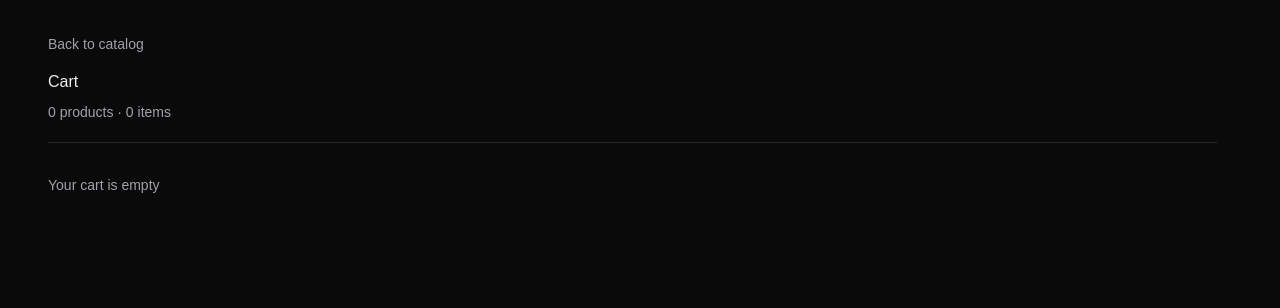
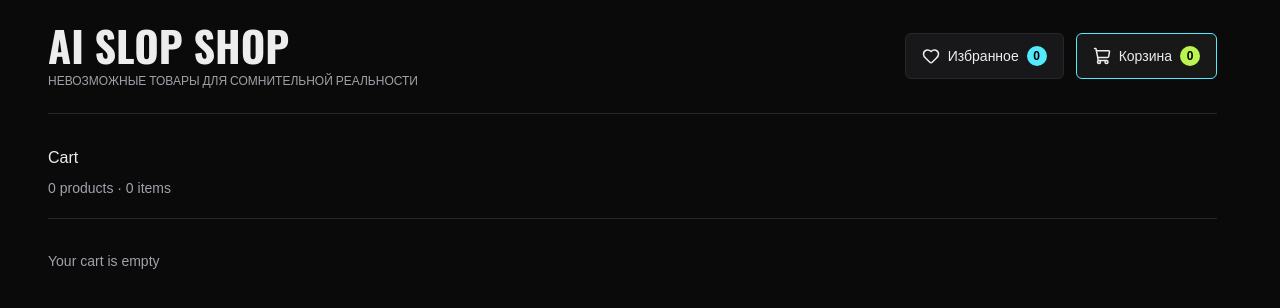
Before and after one commit to Randallflagg19/react-shop-lab, a Next.js app: page /cart in a window 1280 px wide. Shown: the top 308 px of the page. Built offline with nearby package versions, Linux system fonts and the light colour scheme.

Commit message:
feat: add shared header and favorites page

```diff
--- a/src/app/cart/page.tsx
+++ b/src/app/cart/page.tsx
@@ -1,9 +1,13 @@
 import { Cart } from "@/features/cart/ui/Cart";
+import { SiteHeader } from "@/widgets/site-header/ui/SiteHeader";
 
 export default function CartPage() {
   return (
-    <main className="page">
-      <Cart />
-    </main>
+    <>
+      <SiteHeader />
+      <main className="page">
+        <Cart />
+      </main>
+    </>
   );
 }
--- /dev/null
+++ b/src/app/favorites/page.tsx
@@ -0,0 +1,54 @@
+"use client";
+
+import Link from "next/link";
+import { useFavorites } from "@/features/favorites/model/useFavorites";
+import { useProducts } from "@/features/products-catalog/model/useProducts";
+import { CatalogProductList } from "@/features/products-catalog/ui/CatalogProductList";
+import { SiteHeader } from "@/widgets/site-header/ui/SiteHeader";
+
+export default function FavoritesPage() {
+  const { products, isLoading, error } = useProducts();
+  const { favoriteIds, toggleFavorite } = useFavorites();
+  const favoriteProducts = products.filter((product) =>
+    favoriteIds.includes(product.id),
+  );
+
+  return (
+    <>
+      <SiteHeader />
+      <main className="page">
+      <header className="mb-7 border-b border-[var(--border)] pb-5">
+        <h1 className="m-0 text-3xl">Избранное</h1>
+        <p className="m-0 mt-2 text-sm text-[var(--muted)]">
+          Сохранённые товары: {favoriteProducts.length}
+        </p>
+      </header>
+
+      {isLoading && <p className="text-[var(--muted)]">Загрузка...</p>}
+      {error && <p className="text-rose-400">{error}</p>}
+
+      {!isLoading && !error && favoriteProducts.length === 0 && (
+        <div className="rounded-lg border border-[var(--border)] bg-[var(--card)] p-6">
+          <p className="m-0 text-[var(--muted)]">
+            В избранном пока ничего нет.
+          </p>
+          <Link
+            href="/"
+            className="mt-4 inline-block text-cyan-300 underline-offset-4 hover:underline"
+          >
+            Вернуться в каталог
+          </Link>
+        </div>
+      )}
+
+      {!isLoading && !error && favoriteProducts.length > 0 && (
+        <CatalogProductList
+          products={favoriteProducts}
+          favoriteIds={favoriteIds}
+          toggleFavorite={toggleFavorite}
+        />
+      )}
+      </main>
+    </>
+  );
+}
--- a/src/app/globals.css
+++ b/src/app/globals.css
@@ -32,16 +32,29 @@ body {
   padding: 32px 0 64px;
 }
 
+.site-header-inner {
+  width: min(100% - 96px, 1600px);
+  margin: 0 auto;
+}
+
 @media (min-width: 761px) and (max-width: 1000px) {
+  .page,
+  .site-header-inner {
+    width: calc(100% - 48px);
+  }
+
   .page {
-    width: calc(100% - 48px);
     padding: 28px 0 48px;
   }
 }
 
 @media (max-width: 760px) {
+  .page,
+  .site-header-inner {
+    width: calc(100% - 32px);
+  }
+
   .page {
-    width: calc(100% - 32px);
     padding: 24px 0 40px;
   }
 }
--- a/src/app/page.tsx
+++ b/src/app/page.tsx
@@ -1,9 +1,5 @@
 import { Catalog } from "@/features/products-catalog/ui/Catalog";
 
 export default function Home() {
-  return (
-    <main className="page">
-      <Catalog />
-    </main>
-  );
+  return <Catalog />;
 }
--- a/src/app/products/[slug]/page.tsx
+++ b/src/app/products/[slug]/page.tsx
@@ -2,6 +2,7 @@ import { ProductDetails } from "@/entities/product/ui/ProductDetails";
 import { AddToCartButton } from "@/features/cart/ui/AddToCartButton";
 import { fetchProductBySlug } from "@/entities/product/api/productBySlug";
 import { notFound } from "next/navigation";
+import { SiteHeader } from "@/widgets/site-header/ui/SiteHeader";
 
 export default async function ProductPage({
   params,
@@ -16,11 +17,14 @@ export default async function ProductPage({
   }
 
   return (
+    <>
+      <SiteHeader />
       <main className="page">
         <ProductDetails
           product={product}
           actions={<AddToCartButton product={product} />}
         />
       </main>
+    </>
   );
 }
--- a/src/features/cart/ui/Cart.tsx
+++ b/src/features/cart/ui/Cart.tsx
@@ -3,7 +3,6 @@
 import { CartRow } from "./CartRow";
 import { CartSummary } from "./CartSummary";
 import { useCartContext } from "../model/CartContext";
-import Link from "next/link";
 
 export function Cart() {
   const cart = useCartContext();
@@ -11,12 +10,6 @@ export function Cart() {
   return (
     <section>
       <header className="mb-6 border-b border-[var(--border)] pb-5">
-        <Link
-          href="/"
-          className="mb-4 inline-block text-sm text-[var(--muted)] no-underline hover:text-[var(--foreground)]"
-        >
-          Back to catalog
-        </Link>
         <h1 className="m-0">Cart</h1>
         <p className="m-0 mt-2 text-sm text-[var(--muted)]">
           {cart.cartItems.length} products · {cart.totalCount} items
--- a/src/features/products-catalog/ui/Catalog.tsx
+++ b/src/features/products-catalog/ui/Catalog.tsx
@@ -3,11 +3,12 @@
 import { CatalogProductList } from "@/features/products-catalog/ui/CatalogProductList";
 import { useProducts } from "../model/useProducts";
 import { useMemo, useState, useTransition } from "react";
-import { CatalogHeader } from "./CatalogHeader";
+import { CatalogSearchSlot } from "./CatalogSearchSlot";
 import { CatalogMeta } from "./CatalogMeta";
 import type { SortBy } from "../model/types";
 import { useDebounce } from "../model/useDebounce";
 import { useFavorites } from "@/features/favorites/model/useFavorites";
+import { SiteHeader } from "@/widgets/site-header/ui/SiteHeader";
 
 export function Catalog() {
   const { products, isLoading, error } = useProducts();
@@ -65,7 +66,15 @@ export function Catalog() {
 
   return (
     <>
-      <CatalogHeader search={search} onSearchChange={setSearch} />
+      <SiteHeader
+        searchSlot={
+          <CatalogSearchSlot
+            search={search}
+            onSearchChange={setSearch}
+          />
+        }
+      />
+      <main className="page">
         {!isLoading && !error && (
           <CatalogMeta
             totalCount={products.length}
@@ -95,6 +104,7 @@ export function Catalog() {
             products={visibleProducts}
           />
         )}
+      </main>
     </>
   );
 }
--- /dev/null
+++ b/src/features/products-catalog/ui/CatalogSearchSlot.tsx
@@ -0,0 +1,24 @@
+import { useEffect, useRef } from "react";
+import { CatalogSearch, CatalogSearchHandle } from "./CatalogSearch";
+
+export function CatalogSearchSlot({
+  search,
+  onSearchChange,
+}: {
+  search: string;
+  onSearchChange: (value: string) => void;
+}) {
+  const searchRef = useRef<CatalogSearchHandle | null>(null);
+
+  useEffect(() => {
+    searchRef.current?.focus();
+  }, []);
+
+  return (
+    <CatalogSearch
+      ref={searchRef}
+      search={search}
+      onSearchChange={onSearchChange}
+    />
+  );
+}
--- /dev/null
+++ b/src/widgets/site-header/ui/SiteHeader.tsx
@@ -0,0 +1,80 @@
+"use client";
+
+import { Heart, ShoppingCart } from "lucide-react";
+import Link from "next/link";
+import { usePathname } from "next/navigation";
+import { useCartContext } from "@/features/cart/model/CartContext";
+import { useFavorites } from "@/features/favorites/model/useFavorites";
+
+export function SiteHeader({ searchSlot }: { searchSlot?: React.ReactNode }) {
+  const pathname = usePathname();
+  const { totalCount } = useCartContext();
+  const { favoriteIds } = useFavorites();
+
+  const navigationLinkClass =
+    "flex h-[46px] shrink-0 items-center gap-2 rounded-md border bg-[var(--card)] px-4 text-sm font-medium text-[var(--foreground)] no-underline transition-colors hover:border-cyan-300 hover:bg-white/[0.04] focus-visible:outline-none focus-visible:ring-2 focus-visible:ring-cyan-300/70 max-[640px]:px-3";
+
+  return (
+    <header>
+      <div className="site-header-inner flex items-center justify-between gap-8 border-b border-[var(--border)] py-6 max-[760px]:gap-4 max-[640px]:flex-col max-[640px]:items-stretch">
+        <Link
+          href="/"
+          aria-current={pathname === "/" ? "page" : undefined}
+          className="flex flex-col gap-1.5 text-inherit no-underline focus-visible:rounded-sm focus-visible:outline-none focus-visible:ring-2 focus-visible:ring-cyan-300/70"
+        >
+          <span className="text-[42px] font-bold uppercase leading-none [font-family:var(--font-display)] max-[760px]:text-[34px]">
+            AI Slop Shop
+          </span>
+          <span className="text-[12px] font-medium uppercase leading-[1.4] text-[var(--muted)] [font-family:var(--font-display)]">
+            Невозможные товары для сомнительной реальности
+          </span>
+        </Link>
+
+        <div className="flex min-w-0 flex-1 items-center justify-end gap-3 max-[1200px]:flex-wrap max-[640px]:grid max-[640px]:grid-cols-2">
+          {searchSlot && (
+            <div className="w-[min(380px,100%)] max-[1200px]:order-2 max-[1200px]:w-full max-[640px]:col-span-2">
+              {searchSlot}
+            </div>
+          )}
+
+          <nav
+            aria-label="Основная навигация"
+            className="flex items-center gap-3 max-[640px]:col-span-2 max-[640px]:grid max-[640px]:grid-cols-2"
+          >
+          <Link
+            href="/favorites"
+            aria-current={pathname === "/favorites" ? "page" : undefined}
+            className={`${navigationLinkClass} ${
+              pathname === "/favorites"
+                ? "border-cyan-300 bg-white/[0.06]"
+                : "border-[var(--border)]"
+            }`}
+          >
+            <Heart size={18} strokeWidth={2} aria-hidden="true" />
+            <span className="max-[420px]:sr-only">Избранное</span>
+            <span className="grid h-5 min-w-5 place-items-center rounded-full bg-cyan-300 px-1 text-xs font-bold text-black">
+              {favoriteIds.length > 99 ? "99+" : favoriteIds.length}
+            </span>
+          </Link>
+
+          <Link
+            href="/cart"
+            aria-current={pathname === "/cart" ? "page" : undefined}
+            className={`${navigationLinkClass} ${
+              pathname === "/cart"
+                ? "border-cyan-300 bg-white/[0.06]"
+                : "border-[var(--border)]"
+            }`}
+          >
+            <ShoppingCart size={18} strokeWidth={2} aria-hidden="true" />
+            <span className="max-[420px]:sr-only">Корзина</span>
+            <span className="grid h-5 min-w-5 place-items-center rounded-full bg-lime-300 px-1 text-xs font-bold text-black">
+              {totalCount > 99 ? "99+" : totalCount}
+            </span>
+          </Link>
+          </nav>
+        </div>
+      </div>
+    </header>
+  );
+}
```
Also changed, not shown: src/features/products-catalog/ui/CatalogHeader.tsx (deleted, +0 -55 lines), 1 other file (tests, documents, lock files or other folders). Lines whose indentation alone changed are shown as unchanged.
